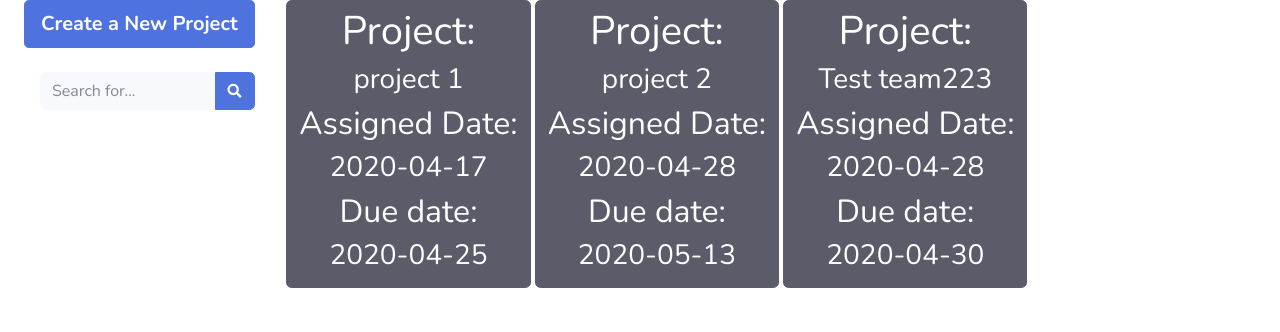
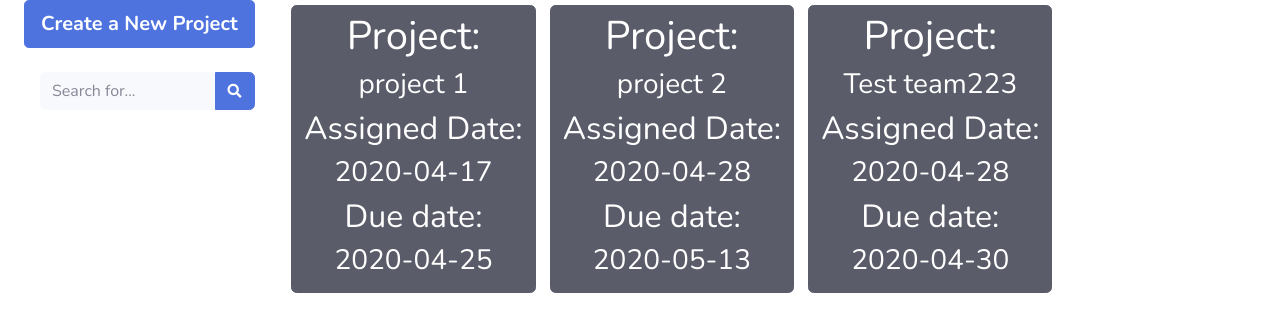
Before and after one commit to carlchengyt/Group6_WebApp, a Flask app: page /Backlog in a window 1280 px wide. Shown: the part 86-418 px from the top of the page. Run offline with Flask 2, Linux system fonts and the light colour scheme; a user stored in the database is signed in; data comes from the database, SQL or seed files in the repository; parts of the project's set-up code (start-up, migrations or seed data) failed here and were passed over; some libraries are stand-ins or nearby versions.

Commit message:
project css

```diff
--- a/app/templates/backlog.html
+++ b/app/templates/backlog.html
@@ -30,8 +30,8 @@
             <div scope="col-8" style="position:relative; display:inline-block; margin-left: 65px; color: #212529;
             background-color: #ffffff;">
                 {% for project in projects %}
-                    <a href="{{ url_for('project.project', term=project.project_id) }}" type="button"
-                           class="box btn btn-dark">
+                    <a href="{{ url_for('project.project', term=project.project_id) }}" type="button" style="margin:5px"
+                           class="btn btn-dark">
                         <h1>Project: </h1>
                         <h3>{{ project.name }}</h3>
                         <h2>Assigned Date: </h2>
```
